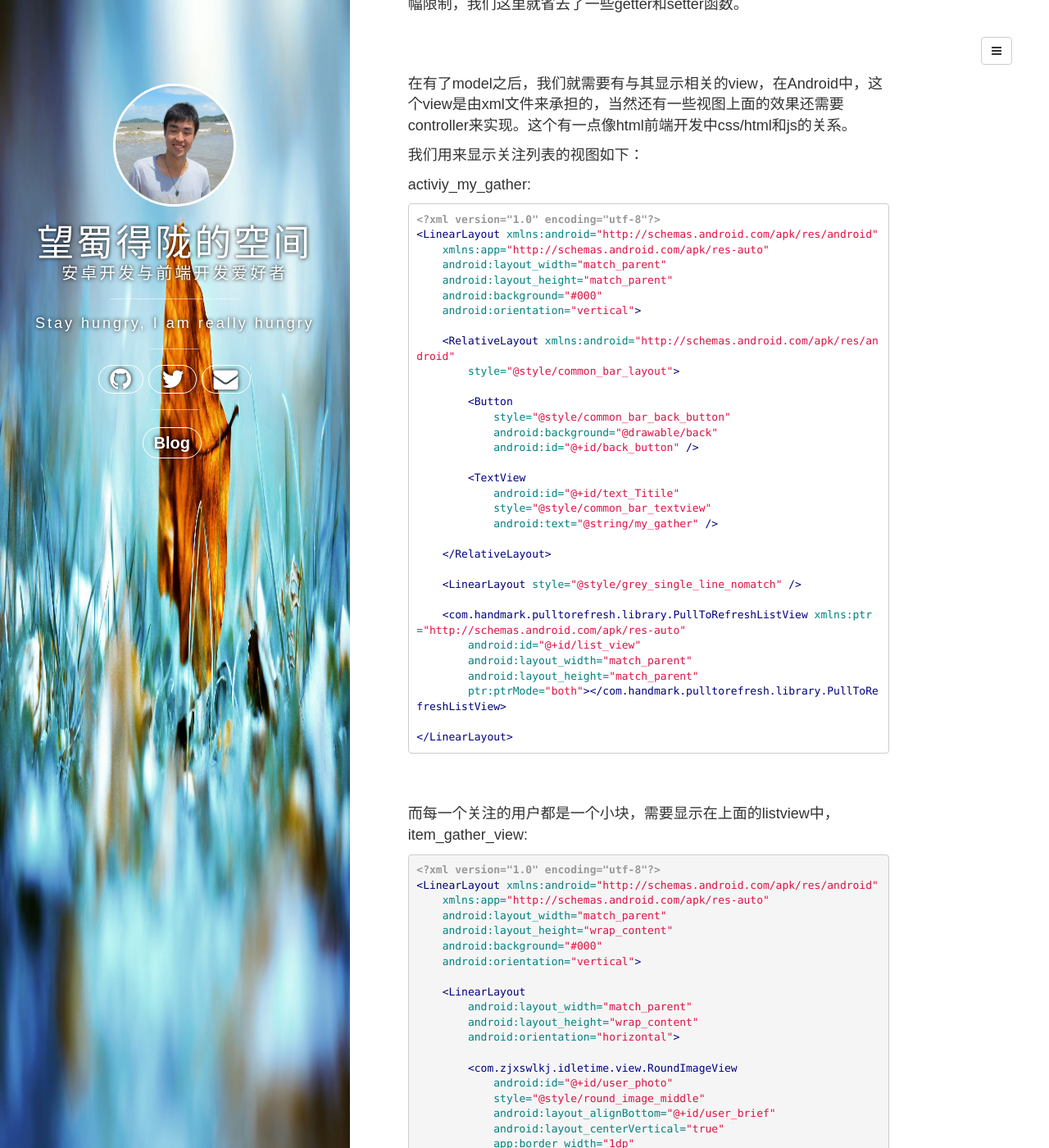
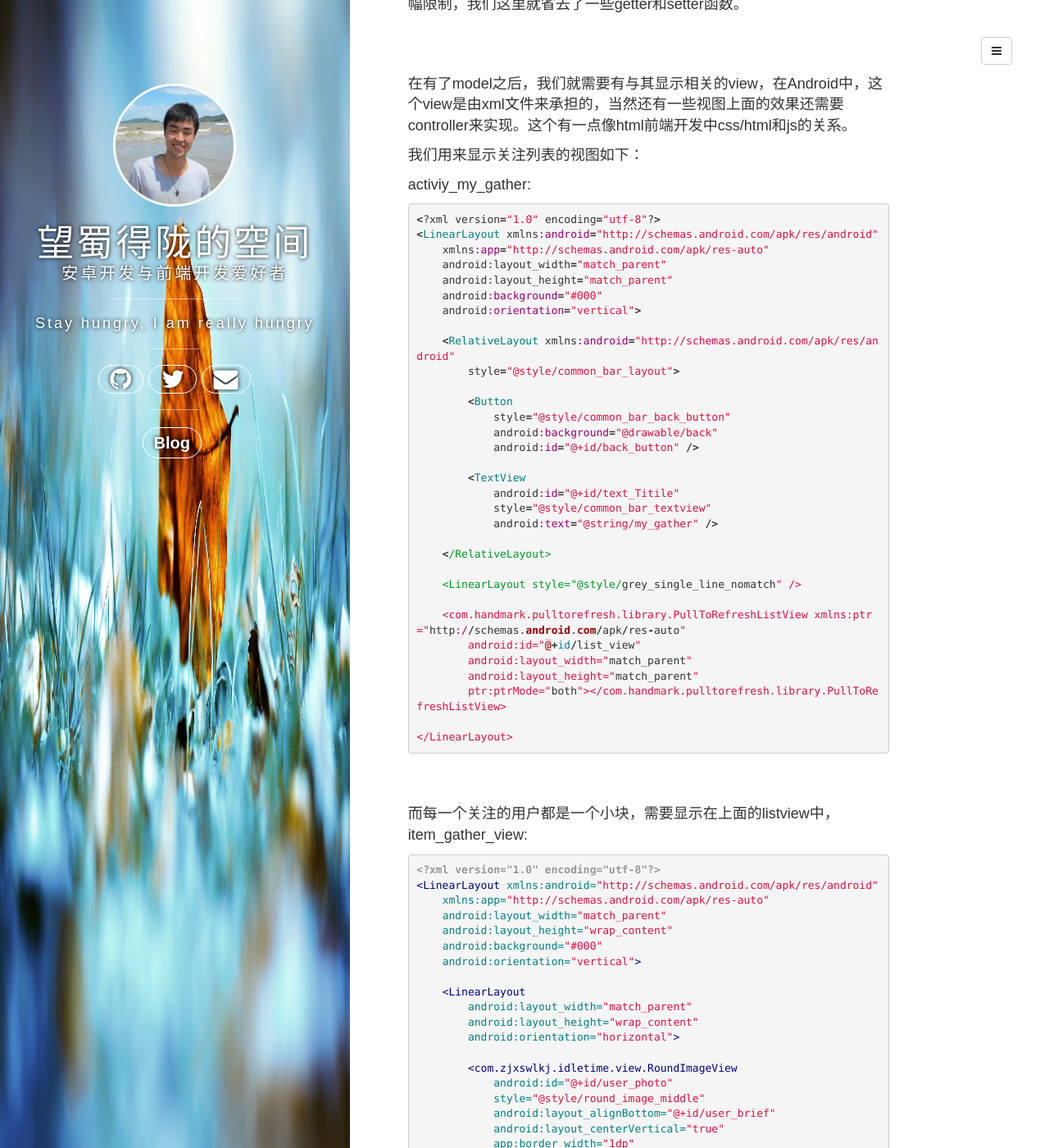
Before and after one commit to Sheldon-Yin/Sheldon-Yin.github.io, a Jekyll site: the page built from _posts/2016-02-23-android-01.md, in a window 1280 px wide and 1400 px high, scrolled down 3749 px. Shown: the whole window at 82% size. Built offline with Jekyll 4.4.1, drawn with Linux system fonts in a browser that asks for light colours; nearby versions of some CDN libraries; comment, search, counter and statistics services are not loaded.

Commit message:
Android-01 new

```diff
--- a/_posts/2016-02-23-android-01.md
+++ b/_posts/2016-02-23-android-01.md
@@ -115,7 +115,7 @@ public class Gather {
 
 activiy_my_gather:
 
-~~~xml
+{% highlight  ruby %}
 <?xml version="1.0" encoding="utf-8"?>
 <LinearLayout xmlns:android="http://schemas.android.com/apk/res/android"
     xmlns:app="http://schemas.android.com/apk/res-auto"
@@ -148,7 +148,7 @@ activiy_my_gather:
         ptr:ptrMode="both"></com.handmark.pulltorefresh.library.PullToRefreshListView>
 
 </LinearLayout>
-~~~
+{% endhighlight %}
 
 
 
```
